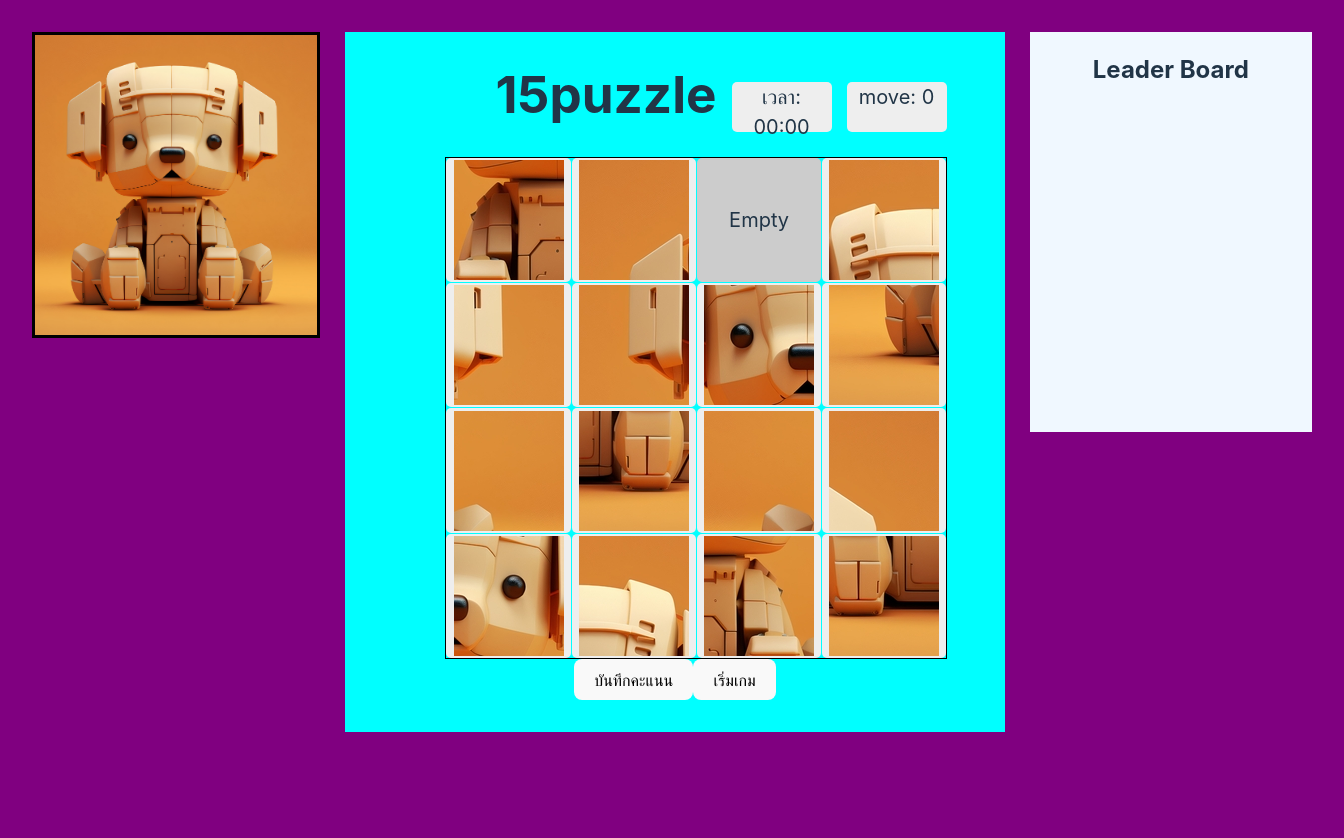
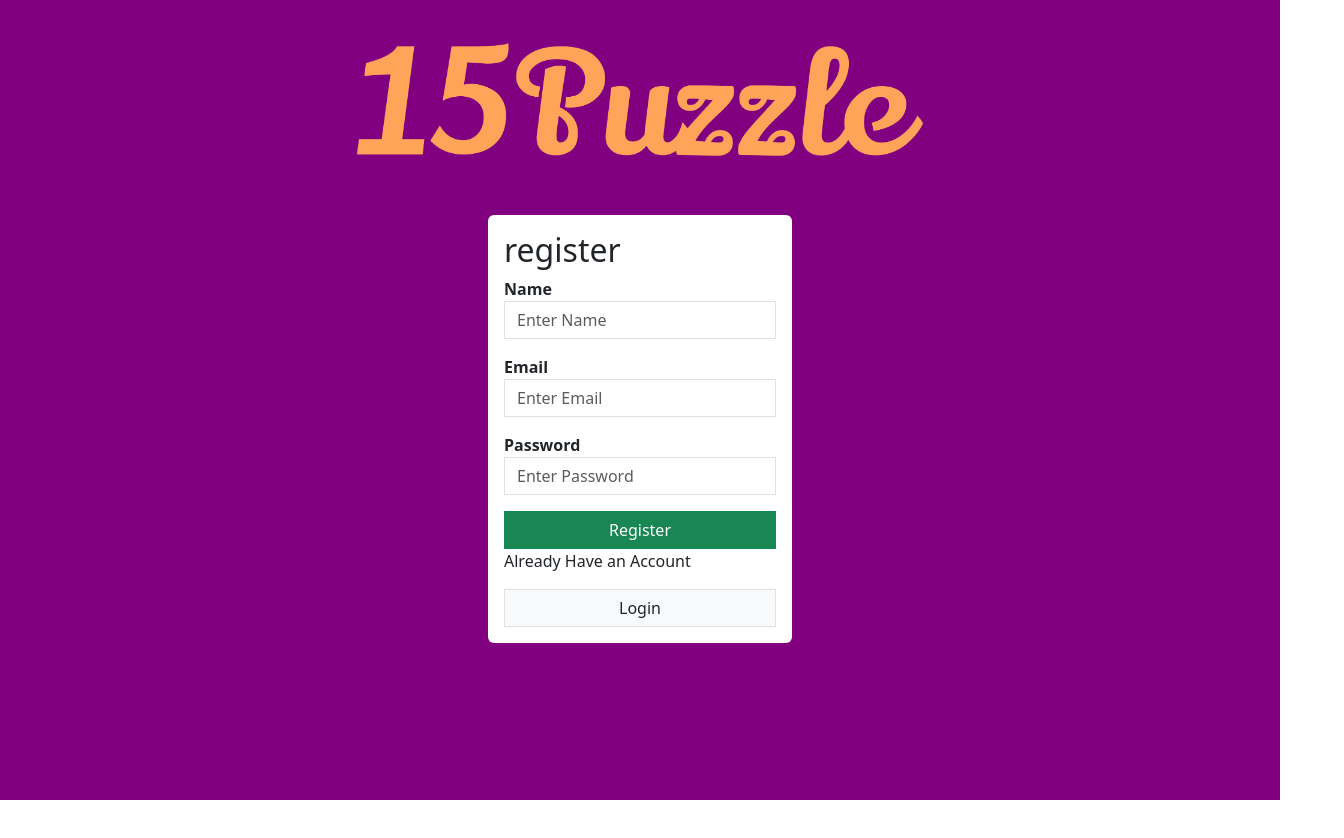
Before and after one commit to Thiraphan24/new-15-puzzle, a React (Vite) app in the folder client/: page / in a window 1280 px wide. Shown: the top 838 px of the page, 1344 px wide, since content can reach past the window. After the commit the page ends 800 px from the top, so only its background shows below. Built offline with nearby package versions, Linux system fonts and the light colour scheme.

Commit message:
feat: add register page

```diff
--- a/client/package.json
+++ b/client/package.json
@@ -10,6 +10,8 @@
     "preview": "vite preview"
   },
   "dependencies": {
+    "axios": "^1.6.2",
+    "bootstrap": "^5.3.2",
     "react": "^18.2.0",
     "react-dom": "^18.2.0",
     "react-p5": "^1.4.1",
--- a/client/src/App.css
+++ b/client/src/App.css
@@ -3,7 +3,7 @@
   width: 100vw;
   margin: 0 auto;
   padding: 2rem;
-  text-align: center;
+  overflow: hidden;
   background-color: purple;
 }
 
--- a/client/src/App.jsx
+++ b/client/src/App.jsx
@@ -1,13 +1,15 @@
 import { useState } from "react";
 import "./App.css";
 import Board from "./component/board";
+import Register from "./component/Register";
 
 function App() {
   const [count, setCount] = useState(0);
 
   return (
     <div>
-      <Board />
+      {/* <Board /> */}
+      <Register />
     </div>
   );
 }
--- /dev/null
+++ b/client/src/component/Register.jsx
@@ -0,0 +1,80 @@
+import "bootstrap/dist/css/bootstrap.min.css";
+import { useState } from "react";
+import axios from "axios";
+
+function Register() {
+  const [name, setName] = useState("");
+  const [email, setEmail] = useState("");
+  const [password, setPassword] = useState("");
+
+  const handleSubmit = (e) => {
+    // e.preventDefault();
+    // axios
+    //   .post("http://localhost:3001/register", { name, email, password })
+    //   .then((result) => console.log(result))
+    //   .catch((err) => console.log(err));
+  };
+
+  return (
+    <div>
+      <div className="text-center">
+        <img src="15.png" width={600} />
+      </div>
+      <div className="d-flex justify-content-center align-items-center bg-purple mt-5">
+        <div className="bg-white p-3 rounded w-25">
+          <h2>register</h2>
+          <form onSubmit={handleSubmit}>
+            <div className="mb-3">
+              <label htmlFor="name">
+                <strong>Name</strong>
+              </label>
+              <input
+                className="form-control rounded-0"
+                type="text"
+                placeholder="Enter Name"
+                name="name"
+                autoComplete="off"
+                onChange={(e) => setName(e.target.value)}
+              />
+            </div>
+            <div className="mb-3">
+              <label htmlFor="email">
+                <strong>Email</strong>
+              </label>
+              <input
+                className="form-control rounded-0"
+                type="text"
+                placeholder="Enter Email"
+                name="email"
+                autoComplete="off"
+                onChange={(e) => setEmail(e.target.value)}
+              />
+            </div>
+            <div className="mb-3">
+              <label htmlFor="password">
+                <strong>Password</strong>
+              </label>
+              <input
+                className="form-control rounded-0"
+                type="password"
+                placeholder="Enter Password"
+                name="password"
+                autoComplete="off"
+                onChange={(e) => setPassword(e.target.value)}
+              />
+            </div>
+            <button type="submit" className="btn btn-success w-100 rounded-0">
+              Register
+            </button>
+            <p>Already Have an Account</p>
+            <button className="btn btn-default border w-100 bg-light rounded-0 text-decoration-none">
+              Login
+            </button>
+          </form>
+        </div>
+      </div>
+    </div>
+  );
+}
+
+export default Register;
```
Also changed, not shown: client/public/15.png (added), 1 other file (tests, documents, lock files or other folders).
